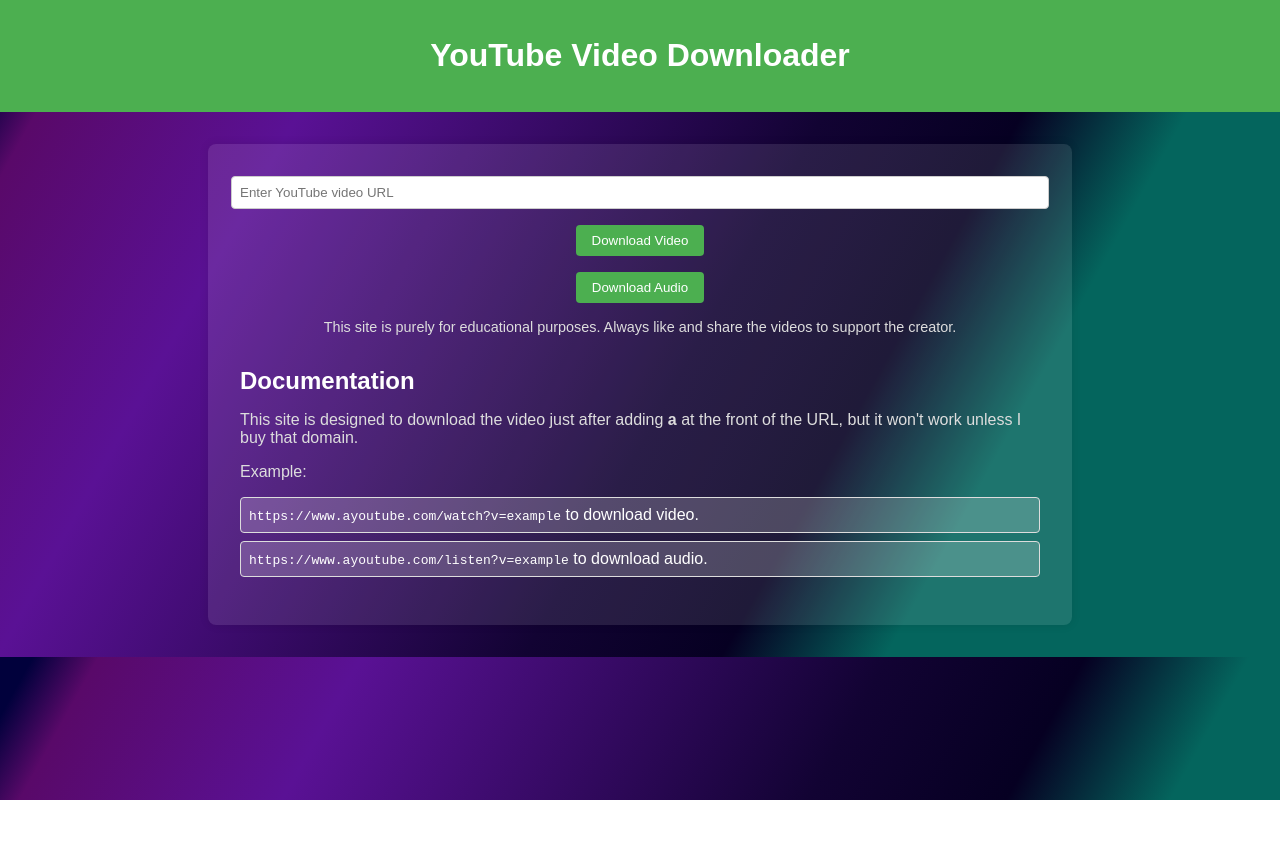
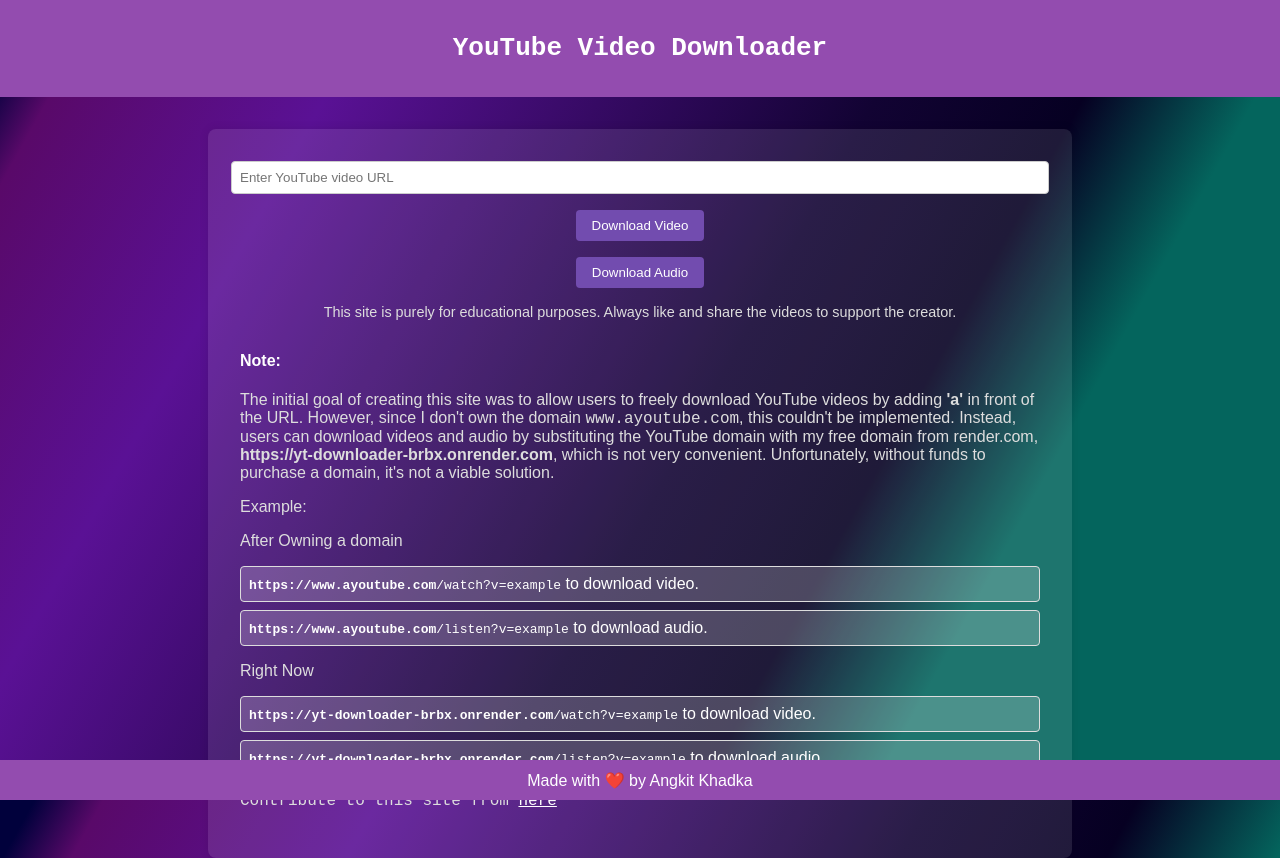
Before and after one commit to khadkaankit85/YT-Downloader, a website: page Page/index.html in a window 1280 px wide. Before the commit the page ends 800 px from the top, so only its background shows below. Drawn offline with Linux system fonts and the light colour scheme; files that its build step writes are made by us from their sources.

Commit message:
Ui fixes ✨

```diff
--- a/Page/index.html
+++ b/Page/index.html
@@ -5,13 +5,14 @@
     <meta charset="UTF-8">
     <meta name="viewport" content="width=device-width, initial-scale=1.0">
     <title>YouTube Video Downloader</title>
-    <!-- <link rel="stylesheet" href="../Public/style.css"> -->
+    <link rel="stylesheet" href="../Public/style.css">
     <link rel="stylesheet" href="style.css">
 </head>
 
 <body>
     <header>
-        <h1>YouTube Video Downloader</h1>
+        <h1 style="font-family:monospace">YouTube Video
+            Downloader</h1>
     </header>
     <div class="container">
         <form action="/download" method="get">
@@ -23,18 +24,38 @@
             This site is purely for educational purposes. Always like and share the videos to support the creator.
         </p>
         <div class="documentation">
-            <h2>Documentation</h2>
+            <h4>Note:</h4>
             <p>
-                This site is designed to download the video just after adding <strong>a</strong> at the front of the
-                URL, but it won't work unless I buy that domain.
+                The initial goal of creating this site was to allow users to freely download YouTube videos by adding
+                <strong>'a'</strong> in front of the URL. However, since I don't own the domain
+                <code>www.ayoutube.com</code>, this couldn't be implemented. Instead, users can download videos and
+                audio by substituting the YouTube domain with my free domain from render.com,
+                <strong>https://yt-downloader-brbx.onrender.com</strong>, which is not very convenient. Unfortunately,
+                without funds to purchase a domain, it's not a viable solution.
             </p>
+
             <p>Example:</p>
             <ul>
-                <li><code>https://www.ayoutube.com/watch?v=example</code> to download video.</li>
-                <li><code>https://www.ayoutube.com/listen?v=example</code> to download audio.</li>
+                <p>After Owning a domain</p>
+                <li><code><strong>https://www.ayoutube.com</strong>/watch?v=example</code> to download video.</li>
+                <li><code><strong>https://www.ayoutube.com</strong>/listen?v=example</code> to download audio.</li>
             </ul>
+            <ul>
+                <p>Right Now</p>
+                <li><code><strong>https://yt-downloader-brbx.onrender.com</strong>/watch?v=example</code> to download
+                    video.</li>
+                <li><code><strong>https://yt-downloader-brbx.onrender.com</strong>/listen?v=example</code> to download
+                    audio.</li>
+            </ul>
+
+            <p style="font-family:'Courier New', Courier, monospace">
+                Contribute to this site from <a href="https://github.com/khadkaankit85/YT-Downloader"
+                    style="color:white;">here</a>
+
+            </p>
         </div>
     </div>
 </body>
+<footer>Made with ❤️ by Angkit Khadka</footer>
 
 </html>
--- a/Public/style.css
+++ b/Public/style.css
@@ -8,11 +8,25 @@
     flex-direction: column;
     align-items: center;
     color: white;
-    overflow: hidden;
+    overflow-x: hidden;
+    height: 100vh;
+}
+
+footer {
+    height: 40px;
+    width: 100%;
+    background-color: #934caf;
+    position: fixed;
+    bottom: 0px;
+    left: 0px;
+    display: flex;
+    justify-content: center;
+    align-items: center;
+
 }
 
 header {
-    background-color: #4CAF50;
+    background-color: #934caf;
     color: white;
     padding: 1rem;
     text-align: center;
@@ -54,7 +68,7 @@
 }
 
 .download-btn {
-    background-color: #4CAF50;
+    background-color: #724caf;
     color: white;
 }
 
```
